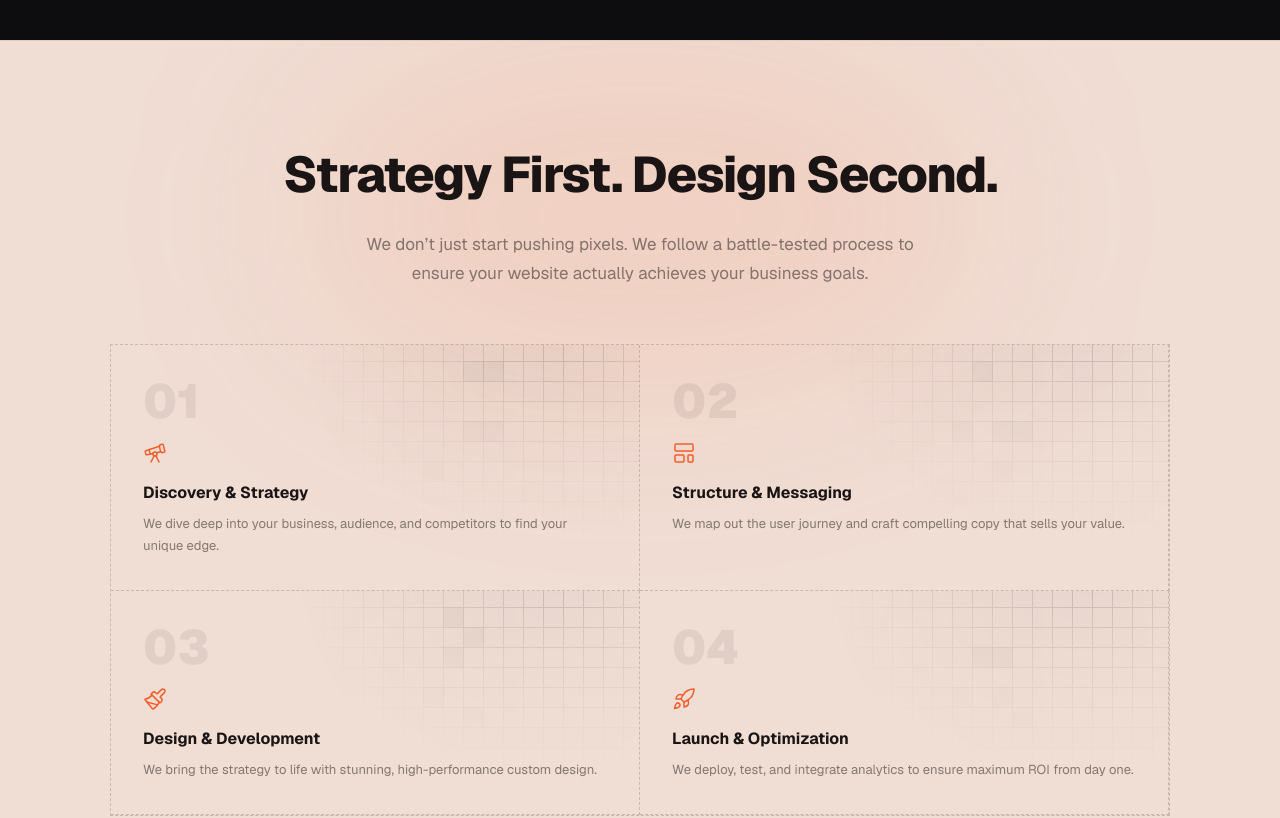
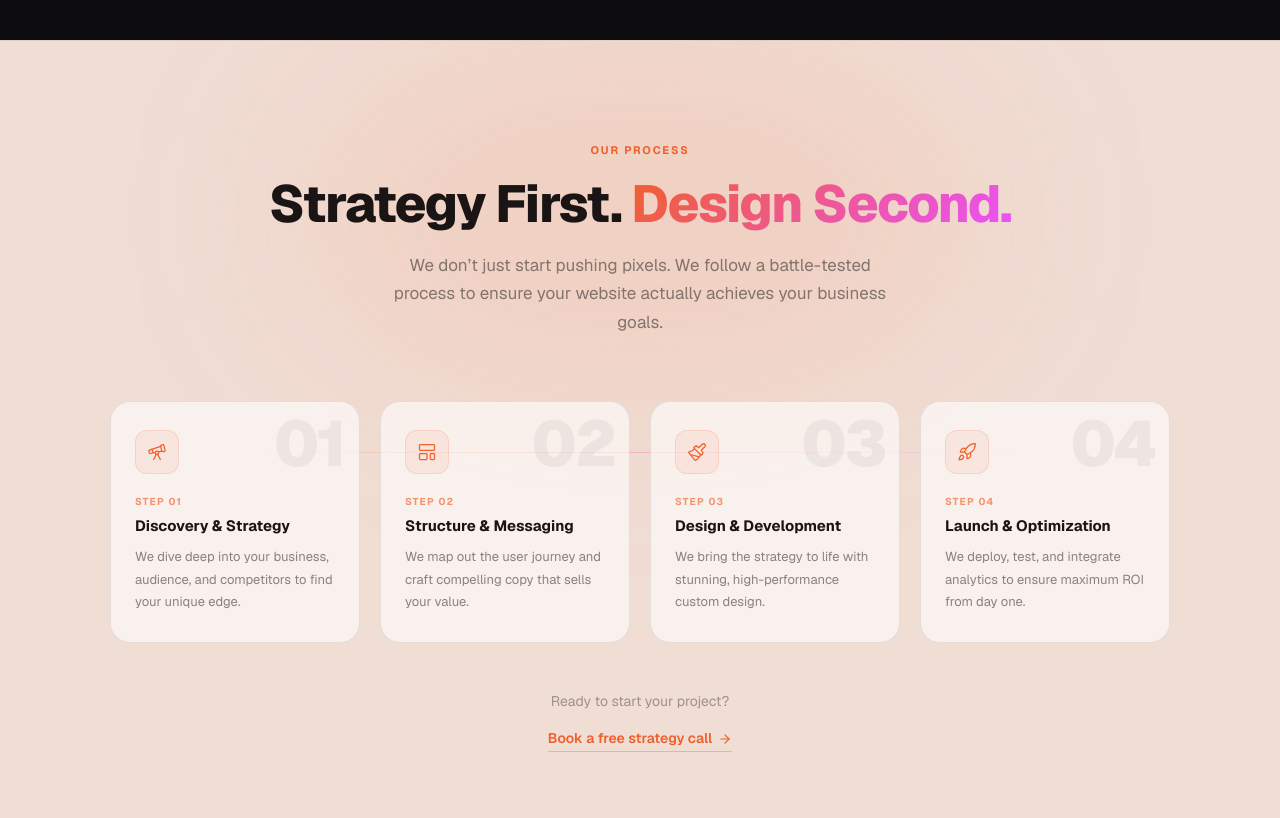
Before and after one commit to creativecowboys/cowboys-site, a Next.js app: page /web-design in a window 1280 px wide. Shown: the part 2160-2978 px from the top of the page. Built offline with nearby package versions, Linux system fonts and the light colour scheme.

Commit message:
Web design process section: Pro Max redesign with staggered cards, hover glow, connector line, micro-CTA

```diff
--- a/src/app/web-design/page.tsx
+++ b/src/app/web-design/page.tsx
@@ -50,49 +50,213 @@ function AnimatedContainer({
 function ProcessSection() {
     return (
         <div style={{ width: "100%" }}>
-            <AnimatedContainer className="mx-auto max-w-3xl text-center" delay={0.1}>
+            <style>{`
+                .process-card {
+                    transition: transform 240ms cubic-bezier(0.34,1.56,0.64,1),
+                                box-shadow 240ms ease,
+                                background 240ms ease;
+                }
+                .process-card:hover {
+                    transform: translateY(-5px);
+                    box-shadow: 0 20px 48px rgba(241,95,42,0.13), 0 6px 16px rgba(26,21,20,0.08);
+                    background: rgba(255,255,255,0.85) !important;
+                }
+                .process-icon-badge {
+                    transition: background 240ms ease, box-shadow 240ms ease, transform 240ms cubic-bezier(0.34,1.56,0.64,1);
+                }
+                .process-card:hover .process-icon-badge {
+                    background: rgba(241,95,42,0.14) !important;
+                    box-shadow: 0 0 0 6px rgba(241,95,42,0.08);
+                    transform: scale(1.08);
+                }
+                .process-cta-link {
+                    display: inline-flex;
+                    align-items: center;
+                    gap: 6px;
+                    font-size: 14px;
+                    font-weight: 600;
+                    color: #F15F2A;
+                    text-decoration: none;
+                    border-bottom: 1.5px solid rgba(241,95,42,0.35);
+                    padding-bottom: 2px;
+                    transition: border-color 180ms ease;
+                }
+                .process-cta-link:hover {
+                    border-color: #F15F2A;
+                }
+            `}</style>
+
+            {/* ── Header ── */}
+            <AnimatedContainer delay={0.05}>
+                <div style={{ textAlign: "center", marginBottom: "64px" }}>
+                    <span style={{
+                        display: "inline-block",
+                        fontSize: "11px",
+                        fontWeight: 700,
+                        letterSpacing: "0.16em",
+                        textTransform: "uppercase",
+                        color: "#F15F2A",
+                        marginBottom: "18px",
+                        fontFamily: "var(--font-geist-sans, sans-serif)",
+                    }}>
+                        Our Process
+                    </span>
                     <h2 style={{
-                    fontSize: "clamp(28px, 4.5vw, 50px)",
+                        fontSize: "clamp(30px, 4.5vw, 52px)",
                         fontWeight: 800,
                         letterSpacing: "-0.03em",
                         color: "#1a1514",
                         margin: "0 0 18px",
+                        lineHeight: 1.08,
                         fontFamily: "var(--font-geist-sans, sans-serif)",
                     }}>
-                    Strategy First. Design Second.
+                        Strategy First.{" "}
+                        <span style={{
+                            background: "linear-gradient(135deg, #F15F2A 0%, #EA51FF 100%)",
+                            WebkitBackgroundClip: "text",
+                            WebkitTextFillColor: "transparent",
+                            backgroundClip: "text",
+                        }}>
+                            Design Second.
+                        </span>
                     </h2>
                     <p style={{
                         fontSize: "17px",
                         color: "rgba(26,21,20,0.50)",
-                    maxWidth: "560px",
+                        maxWidth: "520px",
                         marginInline: "auto",
                         lineHeight: 1.7,
-                    marginBottom: "56px",
                         fontFamily: "var(--font-geist-sans, sans-serif)",
                     }}>
                         We don&rsquo;t just start pushing pixels. We follow a battle-tested process to ensure your website actually achieves your business goals.
                     </p>
+                </div>
             </AnimatedContainer>
 
-            <AnimatedContainer delay={0.4}>
+            {/* ── Card Grid ── */}
+            <div style={{ display: "grid", gridTemplateColumns: "repeat(4, 1fr)", gap: "20px", position: "relative" }}>
+                {/* Connector line between step icons */}
+                <div style={{
+                    position: "absolute",
+                    top: "51px",
+                    left: "calc(12.5% + 8px)",
+                    right: "calc(12.5% + 8px)",
+                    height: "1px",
+                    background: "linear-gradient(90deg, transparent, rgba(241,95,42,0.30), rgba(234,81,255,0.22), transparent)",
+                    pointerEvents: "none",
+                    zIndex: 0,
+                }} />
+
+                {processSteps.map((step, i) => {
+                    const Icon = step.icon;
+                    return (
+                        <motion.div
+                            key={step.step}
+                            className="process-card"
+                            initial={{ opacity: 0, y: 28 }}
+                            whileInView={{ opacity: 1, y: 0 }}
+                            viewport={{ once: true }}
+                            transition={{ delay: 0.15 + i * 0.12, duration: 0.55, ease: [0.4, 0, 0.2, 1] }}
+                            style={{
+                                background: "rgba(255,255,255,0.60)",
+                                border: "1px solid rgba(26,21,20,0.09)",
+                                borderRadius: "20px",
+                                padding: "28px 24px",
+                                position: "relative",
+                                overflow: "hidden",
+                                zIndex: 1,
+                                cursor: "default",
+                            }}
+                        >
+                            {/* Watermark step number */}
+                            <span style={{
+                                position: "absolute",
+                                top: "10px",
+                                right: "14px",
+                                fontSize: "64px",
+                                fontWeight: 900,
+                                color: "rgba(26,21,20,0.05)",
+                                lineHeight: 1,
+                                fontFamily: "var(--font-geist-sans, sans-serif)",
+                                pointerEvents: "none",
+                                userSelect: "none",
+                                letterSpacing: "-0.04em",
+                            }}>
+                                {step.step}
+                            </span>
+
+                            {/* Icon badge */}
                             <div
+                                className="process-icon-badge"
                                 style={{
-                        border: "1px dashed rgba(26,21,20,0.18)",
-                        display: "grid",
-                        gridTemplateColumns: "repeat(2, 1fr)",
+                                    width: "44px",
+                                    height: "44px",
+                                    borderRadius: "12px",
+                                    background: "rgba(241,95,42,0.08)",
+                                    border: "1px solid rgba(241,95,42,0.15)",
+                                    display: "flex",
+                                    alignItems: "center",
+                                    justifyContent: "center",
+                                    marginBottom: "20px",
+                                    position: "relative",
+                                    zIndex: 2,
                                 }}
-                    className="sm:grid-cols-2 md:grid-cols-4"
                             >
-                    {processSteps.map((step) => (
-                        <FeatureCard
-                            key={step.step}
-                            feature={step}
-                            style={{
-                                borderRight: "1px dashed rgba(26,21,20,0.18)",
-                                borderBottom: "1px dashed rgba(26,21,20,0.18)",
-                            }}
-                        />
-                    ))}
+                                <Icon size={20} color="#F15F2A" strokeWidth={1.5} />
+                            </div>
+
+                            {/* Step micro-label */}
+                            <p style={{
+                                fontSize: "10px",
+                                fontWeight: 700,
+                                letterSpacing: "0.12em",
+                                textTransform: "uppercase",
+                                color: "rgba(241,95,42,0.65)",
+                                margin: "0 0 7px",
+                                fontFamily: "var(--font-geist-sans, sans-serif)",
+                            }}>
+                                Step {step.step}
+                            </p>
+
+                            <h3 style={{
+                                fontSize: "15px",
+                                fontWeight: 700,
+                                color: "#1a1514",
+                                margin: "0 0 10px",
+                                lineHeight: 1.3,
+                                fontFamily: "var(--font-geist-sans, sans-serif)",
+                            }}>
+                                {step.title}
+                            </h3>
+
+                            <p style={{
+                                fontSize: "13px",
+                                lineHeight: 1.75,
+                                color: "rgba(26,21,20,0.50)",
+                                margin: 0,
+                                fontFamily: "var(--font-geist-sans, sans-serif)",
+                            }}>
+                                {step.description}
+                            </p>
+                        </motion.div>
+                    );
+                })}
+            </div>
+
+            {/* ── Bottom micro-CTA ── */}
+            <AnimatedContainer delay={0.65}>
+                <div style={{ textAlign: "center", marginTop: "48px" }}>
+                    <p style={{
+                        fontSize: "14px",
+                        color: "rgba(26,21,20,0.38)",
+                        fontFamily: "var(--font-geist-sans, sans-serif)",
+                        margin: "0 0 14px",
+                    }}>
+                        Ready to start your project?
+                    </p>
+                    <a href="/contact" className="process-cta-link">
+                        Book a free strategy call <ArrowRight size={14} />
+                    </a>
                 </div>
             </AnimatedContainer>
         </div>
```
Lines whose indentation alone changed are shown as unchanged.
